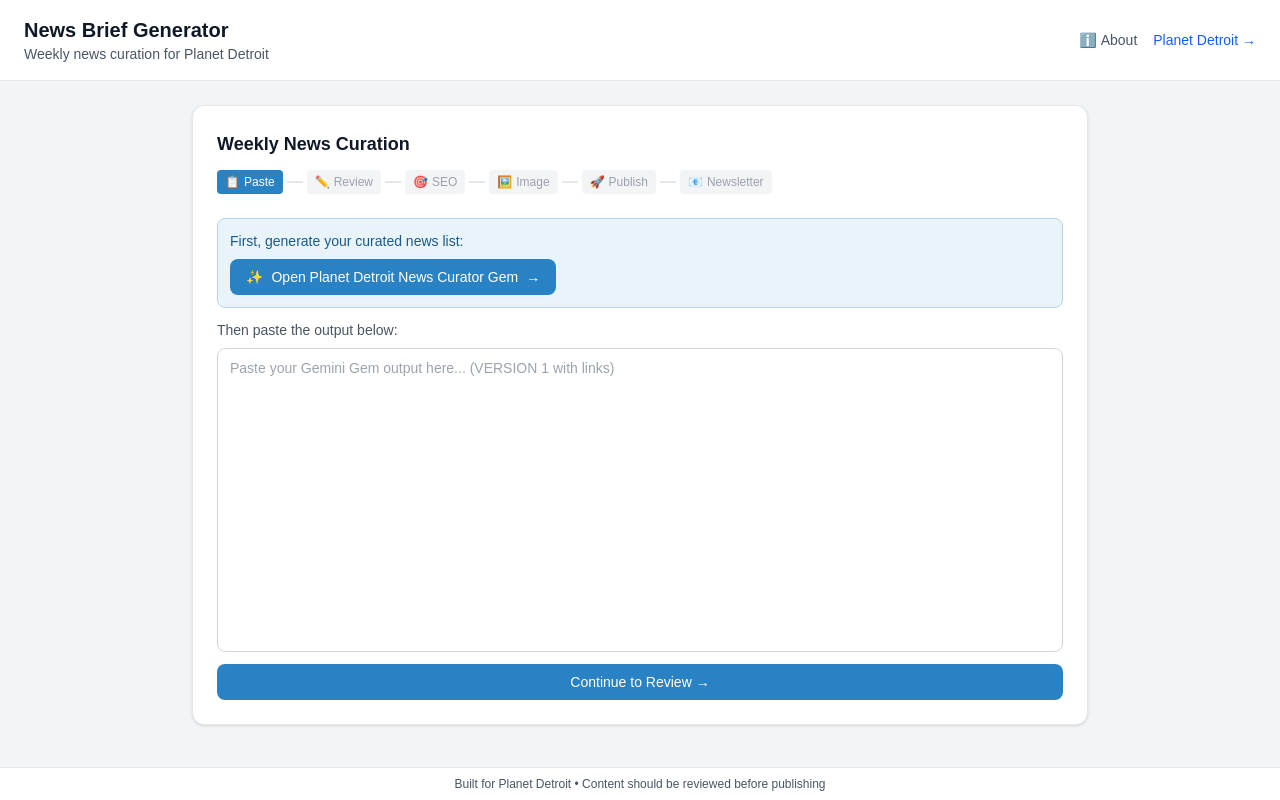
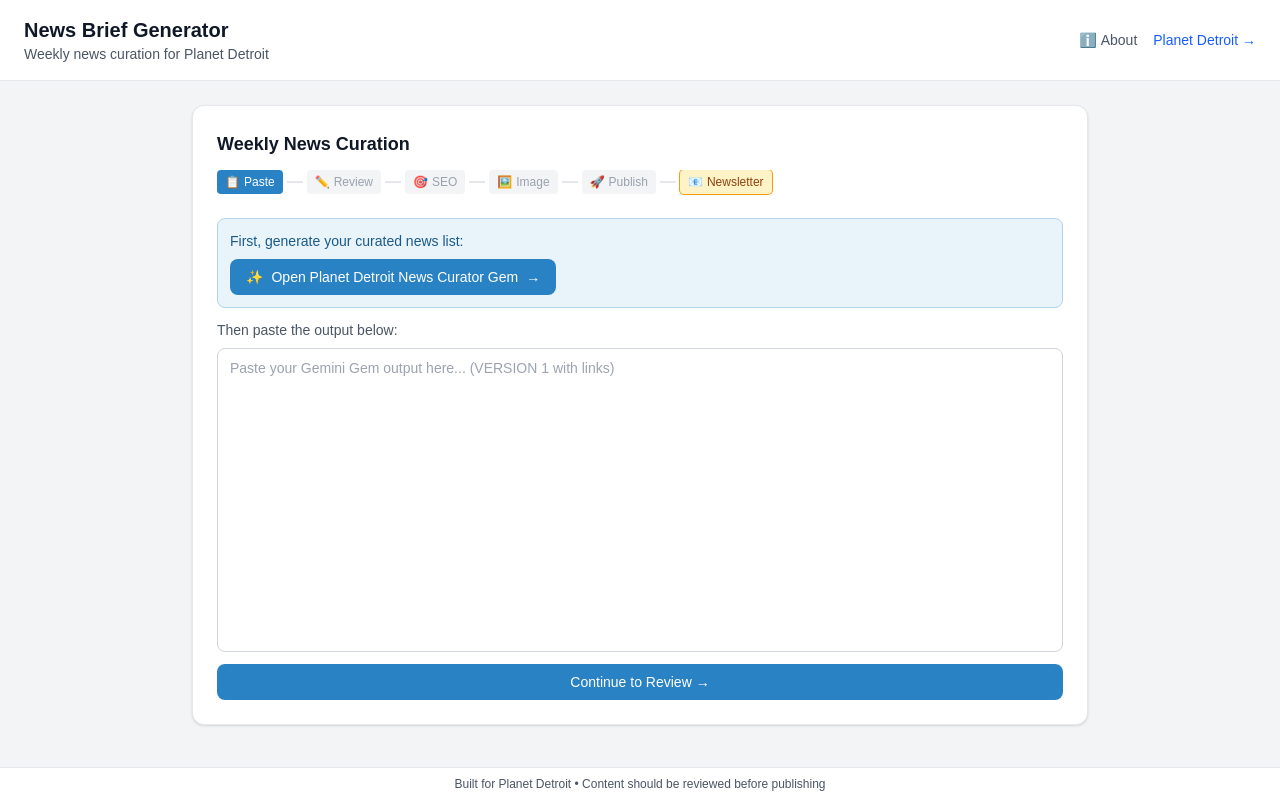
Before and after one commit to Planet-Detroit/news-brief-generator, a Next.js app: page / in a window 1280 px wide. Built offline with nearby package versions, Linux system fonts and the light colour scheme.

Commit message:
Lazy-init Redis to fix build; unlock Newsletter step immediately

```diff
--- a/src/components/CurationPanel.tsx
+++ b/src/components/CurationPanel.tsx
@@ -693,8 +693,8 @@ export default function CurationPanel() {
 
   // Navigation
   const goToStep = (step: WorkflowStep) => {
-    // Newsletter is always accessible once articles exist
-    if (step === 'newsletter' && articles.length > 0) {
+    // Newsletter is always accessible
+    if (step === 'newsletter') {
       if (currentStep !== 'newsletter') {
         setPreviousStep(currentStep);
       }
@@ -759,8 +759,8 @@ export default function CurationPanel() {
       {/* Step indicator */}
       <div className="flex items-center mb-4 overflow-x-auto flex-shrink-0 pb-2">
         {WORKFLOW_STEPS.map((step, idx) => {
-          const isNewsletterAccessible = step.key === 'newsletter' && articles.length > 0;
-          const isDisabled = idx > currentStepIndex && !isNewsletterAccessible;
+          const isNewsletter = step.key === 'newsletter';
+          const isDisabled = idx > currentStepIndex && !isNewsletter;
 
           return (
             <div key={step.key} className="flex items-center">
@@ -772,7 +772,7 @@ export default function CurationPanel() {
                     ? 'bg-[#2982c4] text-white'
                     : idx < currentStepIndex
                     ? 'bg-[#d4e9f5] text-[#2982c4] hover:bg-[#b3d4e8]'
-                    : isNewsletterAccessible
+                    : isNewsletter
                     ? 'bg-[#fef3c7] text-[#92400e] hover:bg-[#fde68a] ring-1 ring-[#f59e0b]'
                     : 'bg-gray-100 text-gray-400 cursor-not-allowed'
                 }`}
```
